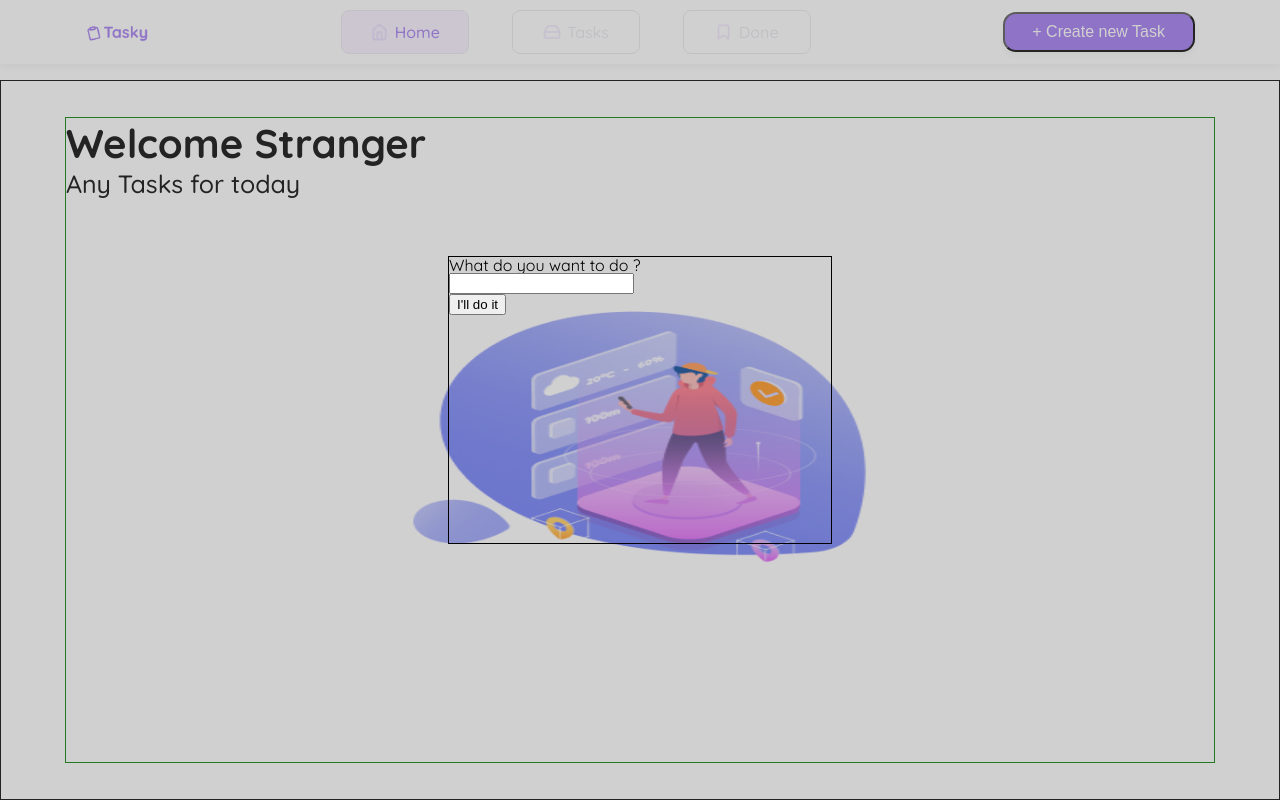
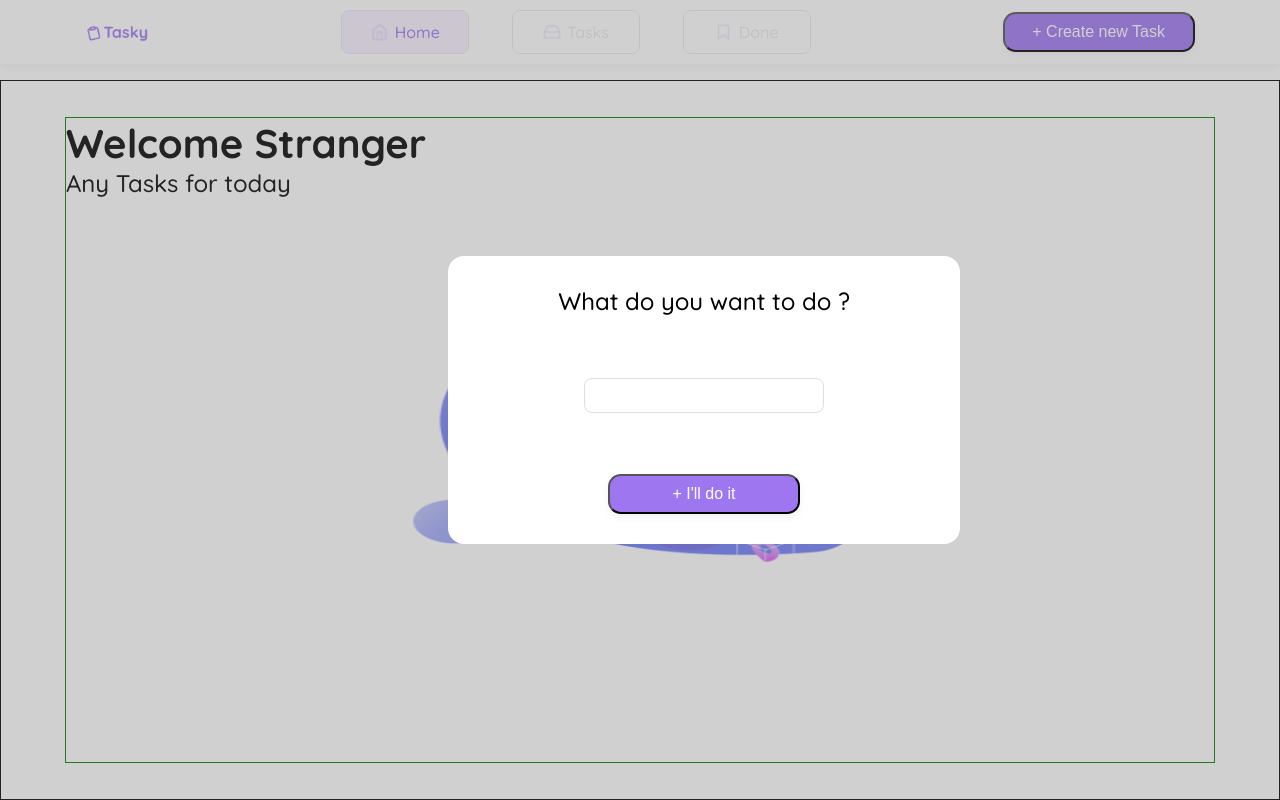
Before and after one commit to stratospherique/tasky-js, a React (Create React App) app: page / in a window 1280 px wide. Both pictures are taken after a click on the button "+ Create new Task". Built offline with nearby package versions, Linux system fonts and the light colour scheme.

Commit message:
adding style to form

```diff
--- a/src/assets/css/index.css
+++ b/src/assets/css/index.css
@@ -39,12 +39,25 @@
 }
 
 .task-form > form {
+  width: 32rem;
   height: 18rem;
-  width: 24rem;
-  border: 1px solid;
+  background-color: #fff;
+  border-radius: 1rem;
   position: relative;
   left: calc(50% - 12rem);
   top: calc(50% - 9rem);
+  display: flex;
+  flex-direction: column;
+  justify-content: space-around;
+  align-items: center;
+}
+
+.task-form .button {
+  height: 2.5rem;
+  width: 12rem;
+  font-weight: 500;
+  font-size: 1rem;
+  line-height: 1.2rem;
 }
 
 .navbar {
@@ -63,20 +76,43 @@
   align-items: center;
 }
 
-.navbar > button {
+.navbar > .button {
   height: 2.5rem;
   width: 12rem;
-  background: #9D76F0;
-  box-shadow: 0px 4px 8px rgba(0, 0, 0, 0.05);
-  border-radius: 13px;
   font-weight: 500;
   font-size: 1rem;
   line-height: 1.2rem;
+}
+
+.button {
+  background: #9D76F0;
+  box-shadow: 0px 4px 8px rgba(0, 0, 0, 0.05);
+  border-radius: .8rem;
   color: #fff;
   transition: background-color .5s ease;
 }
 
-.navbar > button:hover {
+.button:hover {
   background: rgb(227, 222, 240);
   color: #9D76F0;
 }
+
+.input-field > input {
+  width: 15rem;
+  height: 2.2rem;
+  border: 1px solid rgb(222, 221, 223);
+  text-align: center;
+  border-radius: 8px;
+}
+
+.input-field > p {
+  color: rgb(151, 55, 55);
+  font-weight: 500;
+}
+
+.input-field > p::before {
+  content: '*';
+  display: inline-block;
+  margin-left: .5rem;
+  margin-top: .5rem;
+}
--- a/src/components/form.js
+++ b/src/components/form.js
@@ -2,9 +2,9 @@ import React, { useState } from 'react';
 import axios from 'axios';
 import { connect } from 'react-redux';
 import { HIDE_FORM } from '../actions';
+import { Heading } from './styled/styledParts';
 
 const FormContainer = props => {
-
   const [formState, setFormState] = useState({
     candidate_email: 'ahmed.mahfoudh1991@gmail.com',
     label: null,
@@ -51,17 +51,22 @@ const FormContainer = props => {
   return (
     <div className="task-form" onMouseDown={handleClick}>
       <form name="task-form" onSubmit={handleSubmit}>
-        <h2>What do you want to do ?</h2>
-        {formErrors.isInvalid
-          ? <p>{formErrors.message}</p>
-          : null}
-        <div>
+        <Heading
+          type="secondary"
+        >
+          What do you want to do ?
+        </Heading>
+        <div className="input-field">
           <input type="text" name="task-name" onChange={handleLabelChange} />
+          {formErrors.isInvalid
+            ? <p>{formErrors.message}</p>
+            : null}
         </div>
-        <button type="submit">I&apos;ll do it</button>
+        <button className="button" type="submit">+ I&apos;ll do it</button>
       </form>
     </div>
-)}
+  );
+};
 
 const mapStateToProps = state => ({
   visible: state.formVisible,
--- a/src/components/navigation.js
+++ b/src/components/navigation.js
@@ -35,6 +35,7 @@ const Navigation = ({toggleForm}) => (
       />
     </nav>
     <button
+      className="button"
       onClick={toggleForm}
       type="button"
     >
--- a/src/components/styled/styledParts.js
+++ b/src/components/styled/styledParts.js
@@ -50,7 +50,7 @@ const Headings = ({children, className}) => (
 
 const Heading = styled(Headings)`
     font-weight: ${props => props.type === 'primary' ? 'bold;' : props.type === 'secondary' ? '500;' : '300;'}
-    font-size: ${props => props.type === 'primary' ? '40px;' : props.type === 'secondary' ? '25px;' : '18px;'}
+    font-size: ${props => props.type === 'primary' ? '2.5rem;' : props.type === 'secondary' ? '1.5rem;' : '1.2rem;'}
     line-height: ${props => props.type === 'primary' ? '50px;' : props.type === 'secondary' ? '31px;' : '22px;'}
 `;
 
```
